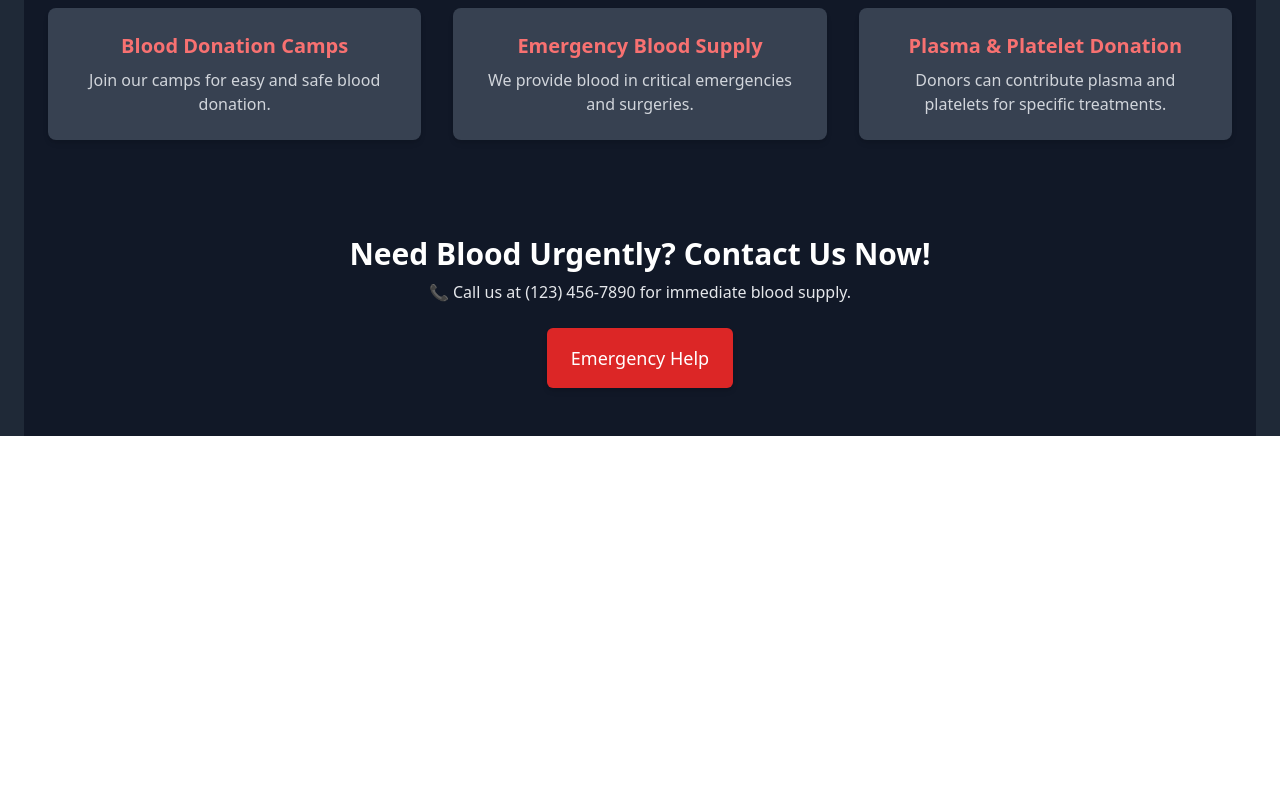
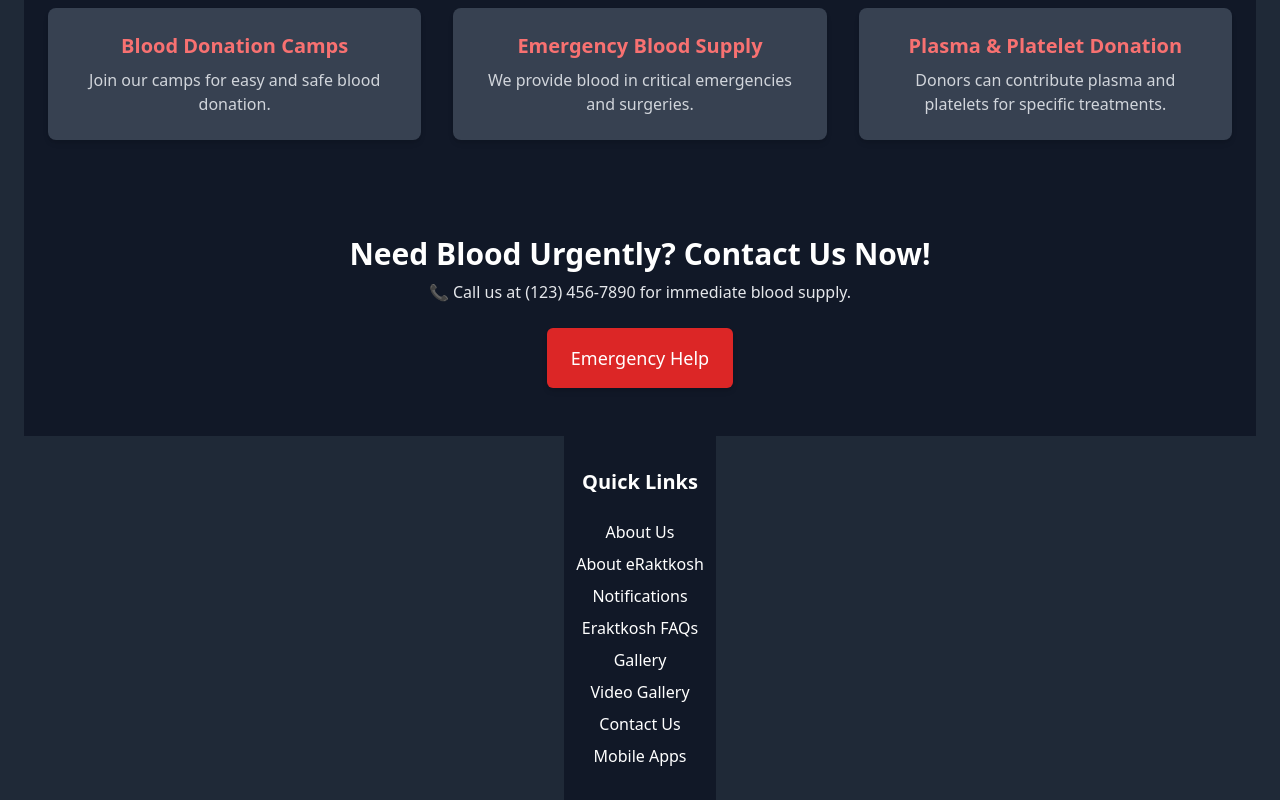
Before and after one commit to yhimanshu22/Blood-Bank, a React (Create React App) app in the folder frontend/: page /landing-page in a window 1280 px wide. Shown: the part 2090-2890 px from the top of the page. Before the commit the page ends 2526 px from the top, so only its background shows below. Built offline with nearby package versions, Linux system fonts and the light colour scheme; no server answers.

Commit message:
Added a Footer

```diff
--- /dev/null
+++ b/frontend/src/components/Footer.js
@@ -0,0 +1,21 @@
+import React from "react";
+
+export default function Footer() {
+    return (
+        <footer className="bg-gray-900 text-white py-8 text-center">
+            <div className="container mx-auto">
+                <h2 className="text-xl font-semibold">Quick Links</h2>
+                <ul className="mt-4 space-y-2">
+                    <li><a href="/about" className="hover:text-red-500">About Us</a></li>
+                    <li><a href="/about-eraktkosh" className="hover:text-red-500">About eRaktkosh</a></li>
+                    <li><a href="/notifications" className="hover:text-red-500">Notifications</a></li>
+                    <li><a href="/faqs" className="hover:text-red-500">Eraktkosh FAQs</a></li>
+                    <li><a href="/gallery" className="hover:text-red-500">Gallery</a></li>
+                    <li><a href="/video-gallery" className="hover:text-red-500">Video Gallery</a></li>
+                    <li><a href="/contact" className="hover:text-red-500">Contact Us</a></li>
+                    <li><a href="/mobile-apps" className="hover:text-red-500">Mobile Apps</a></li>
+                </ul>
+            </div>
+        </footer>
+    );
+}
--- a/frontend/src/pages/Contact.js
+++ b/frontend/src/pages/Contact.js
@@ -3,7 +3,7 @@ import React from "react";
 const Contact = () => {
     return (
         <div className="container mx-auto p-6 bg-gray-800 text-white">
-            <h1 className="text-3xl font-bold text-center mb-6 text-red-500">Contact Us</h1>
+            <h1 className="text-3xl font-bold text-center mb-6 text-white-500">Contact Us</h1>
 
             {/* Contact Details */}
             <div className="bg-gray-700 p-6 rounded-lg shadow-md mb-6">
@@ -11,7 +11,7 @@ const Contact = () => {
                 <p>Center For Development of Advanced Computing</p>
                 <p>C-56/1, Anusandhan Bhawan, Sector-62, Noida, Uttar Pradesh-201307</p>
                 <p>📞 9650816031</p>
-                <p>📧 eraktkosh[at]cdac[dot]in</p>
+                <p>📧 eraktkosh@cdac@in</p>
             </div>
 
             <div className="bg-gray-700 p-6 rounded-lg shadow-md mb-6">
--- /dev/null
+++ b/frontend/src/pages/FAQ.js
@@ -0,0 +1,38 @@
+import React from "react";
+
+const FAQ = () => {
+    const faqs = [
+        { question: "Whom should I contact in case of any problem?", answer: "Kindly email your queries on eraktkosh@cdac.in" },
+        { question: "What is eRaktKosh?", answer: "Details about eRaktKosh are available at about eRaktKosh page." },
+        { question: "Where can I find the latest blood stock from various blood banks?", answer: "The blood stock can be searched at the Stock Availability page." },
+        { question: "Where can I find details of camps being conducted by various blood banks?", answer: "The details of camps can be found at the Camp Schedule page. Many camps also accept online pre-registration." },
+        { question: "How can I onboard my blood bank to eRaktKosh?", answer: "Kindly fill the form. Click here to fill the form." },
+        { question: "How to add your blood bank to eRaktKosh?", answer: "Kindly Register your blood bank at the Add Your Blood Bank page." },
+        { question: "How to check Platelet unit in eRaktKosh app?", answer: "The blood stock can be searched by default as Whole Blood at the Stock Availability page. You can change component type to Platelet and then search again." },
+        { question: "How can I check the nearest blood bank from my current location?", answer: "Use the eRaktKosh mobile App, enable the location, and then search the nearest blood bank. You will see a distance-wise list of blood banks." },
+        { question: "How to verify if a blood unit is available or not on the current date?", answer: "You can see the last updated date or LIVE status in the Blood Availability option." },
+        { question: "How does age affect my ability to donate blood?", answer: "The minimum age for whole blood donation is 18 years in India. The maximum age for blood donation depends on the kind of donation." },
+        { question: "Need Blood Immediately. Which app finds patients' blood requirements as soon as possible?", answer: "At Google Play Store, you can search for eRaktKosh. Once installed, using GPS technology, the app locates the nearest blood bank along with blood availability." },
+        { question: "I had alcohol before going to donate blood. Is it okay?", answer: "No. We do not take blood from anyone under the influence of alcohol. This is because being intoxicated can affect your ability to understand and answer the donor questionnaire and declaration." },
+        { question: "I am taking antibiotics. Can I donate blood?", answer: "It depends on why you are taking the antibiotics, and it may also depend on doctor counseling." },
+        { question: "Are there any side effects of blood donation?", answer: "There are no side effects of blood donation. The blood bank staff ensures that your blood donation is a good experience so as to make you a regular blood donor. Many people have donated more than 25-100 times in their lifetime." },
+        { question: "How often can I donate Blood?", answer: "After every three to four months, you can donate blood." },
+        { question: "What should I eat before blood donation?", answer: "Anything that you normally eat at home. Eating a light snack and having a soft drink before blood donation is sufficient." },
+    ];
+
+    return (
+        <div className="container mx-auto p-6 bg-gray-800 text-white">
+            <h1 className="text-3xl font-bold text-center mb-6 text-red-500">Frequently Asked Questions</h1>
+            <div className="space-y-4">
+                {faqs.map((faq, index) => (
+                    <div key={index} className="p-4 bg-gray-700 rounded-lg shadow-md">
+                        <h2 className="text-xl font-semibold text-red-400">{faq.question}</h2>
+                        <p className="mt-2 text-gray-300">{faq.answer}</p>
+                    </div>
+                ))}
+            </div>
+        </div>
+    );
+};
+
+export default FAQ;
--- a/frontend/src/pages/auth/LandingPage.js
+++ b/frontend/src/pages/auth/LandingPage.js
@@ -1,5 +1,6 @@
 import React from "react";
 import { ArrowRight } from "lucide-react";
+import Footer from "../../components/Footer";
 
 export default function LandingPage() {
     return (
@@ -90,7 +91,7 @@ export default function LandingPage() {
                 </div>
             </div>
 
-            {/* Emergency Contact Section */}
+
             <div className="bg-gray-900  py-12 w-full text-center">
                 <h3 className="text-3xl font-semibold text-white">Need Blood Urgently? Contact Us Now!</h3>
                 <p className="mt-2 text-gray-200">📞 Call us at (123) 456-7890 for immediate blood supply.</p>
@@ -101,6 +102,10 @@ export default function LandingPage() {
                     Emergency Help
                 </a>
             </div>
+
+            <div>
+                <Footer />
+            </div>
         </div>
     );
 }
```
